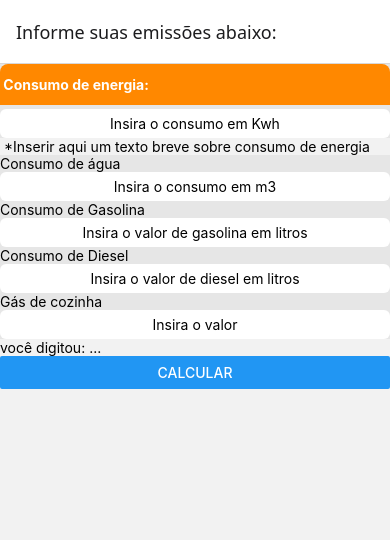
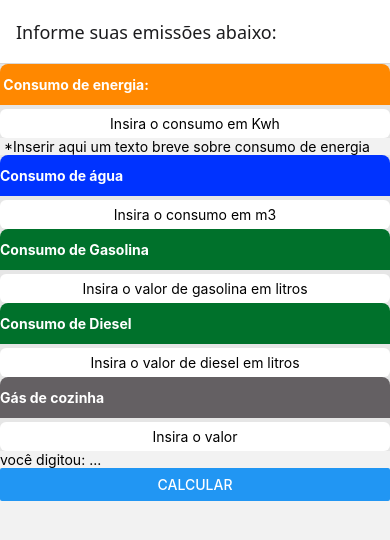
Before and after one commit to marcspaulo/conversor_gee, a React Native app: screen /TelaInicial in a window 390 px wide. Shown: the top 540 px of the page. Built offline with nearby package versions, Linux system fonts and the light colour scheme.

Commit message:
Ajustes: fatores de emissão
Implementações:
Modelo de estilização da página

```diff
--- a/src/telas/entradaemissoes/Entradaemissoes.js
+++ b/src/telas/entradaemissoes/Entradaemissoes.js
@@ -37,7 +37,7 @@ export default function Entradaemissoes({ navigation }) {
 
       {/*<-- Bloco Consumo de água*/}
       <View style={styles.body}>
-        <Text>Consumo de água</Text>
+        <Text style={styles.agua} >Consumo de água</Text>
         <TextInput
           style={styles.input}
           value={consumoagua}
@@ -49,7 +49,7 @@ export default function Entradaemissoes({ navigation }) {
 
       {/*<-- Bloco Consumo de combustível*/}
       <View style={styles.body}>
-        <Text>Consumo de Gasolina</Text>
+        <Text style={styles.gasolina}>Consumo de Gasolina</Text>
         <TextInput
           style={styles.input}
           value={consumogasolina}
@@ -57,7 +57,7 @@ export default function Entradaemissoes({ navigation }) {
           placeholder="Insira o valor de gasolina em litros"
         ></TextInput>
 
-        <Text>Consumo de Diesel</Text>
+        <Text style={styles.diesel} >Consumo de Diesel</Text>
         <TextInput
           style={styles.input}
           value={consumodiesel}
@@ -69,7 +69,7 @@ export default function Entradaemissoes({ navigation }) {
 
       {/*<-- Bloco Gás de cozinha*/}
       <View style={styles.body}>
-        <Text>Gás de cozinha</Text>
+        <Text style={styles.gas} >Gás de cozinha</Text>
         <TextInput
           style={styles.input}
           value={consumogas}
@@ -82,6 +82,7 @@ export default function Entradaemissoes({ navigation }) {
       <Text>você digitou: {consumoeletricidade}...{consumoagua}</Text>
 
       <Button
+      style= {styles.button}
         title="Calcular"
         onPress={() =>
           navigation.navigate('Calculoemissoes', {
--- a/src/telas/entradaemissoes/style.js
+++ b/src/telas/entradaemissoes/style.js
@@ -9,6 +9,10 @@ const styles = StyleSheet.create({
         backgroundColor: '#e6e6e6ff',
         textAlign: 'center',
     },
+
+     button: {
+    },
+
 
     input: {
         flexDirection:'row',
@@ -32,6 +36,52 @@ const styles = StyleSheet.create({
 
     },
 
+       agua: {
+            backgroundColor:'#0033ffff',
+            color: '#fff',
+            paddingVertical: 12,
+            borderTopLeftRadius: 8,
+            borderTopRightRadius: 8,
+            fontWeight: 'bold',
+            marginBottom: 4,
+
+    },
+
+       gasolina: {
+            backgroundColor:'#00712bff',
+            color: '#fff',
+            paddingVertical: 12,
+            borderTopLeftRadius: 8,
+            borderTopRightRadius: 8,
+            fontWeight: 'bold',
+            marginBottom: 4,
+
+    },
+
+       diesel: {
+            backgroundColor:'#00712bff',
+            color: '#fff',
+            paddingVertical: 12,
+            borderTopLeftRadius: 8,
+            borderTopRightRadius: 8,
+            fontWeight: 'bold',
+            marginBottom: 4,
+
+    },
+
+       gas: {
+            backgroundColor:'#646063ff',
+            color: '#fff',
+            paddingVertical: 12,
+            borderTopLeftRadius: 8,
+            borderTopRightRadius: 8,
+            fontWeight: 'bold',
+            marginBottom: 4,
+
+    },
+
+
+
 
 
 
```
